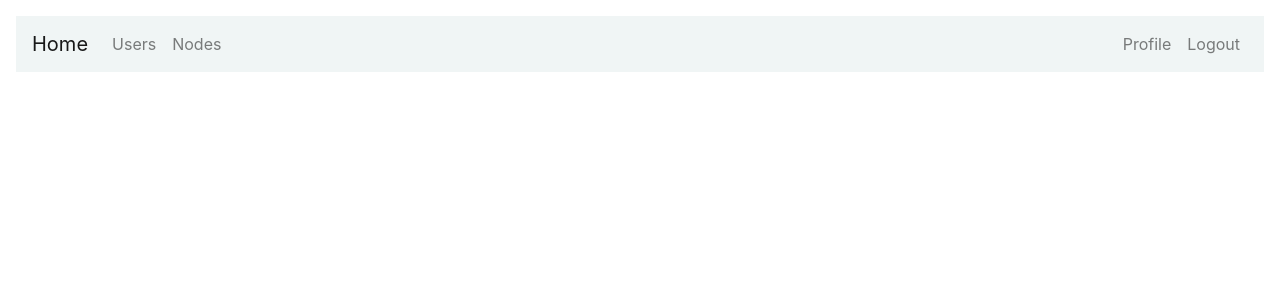
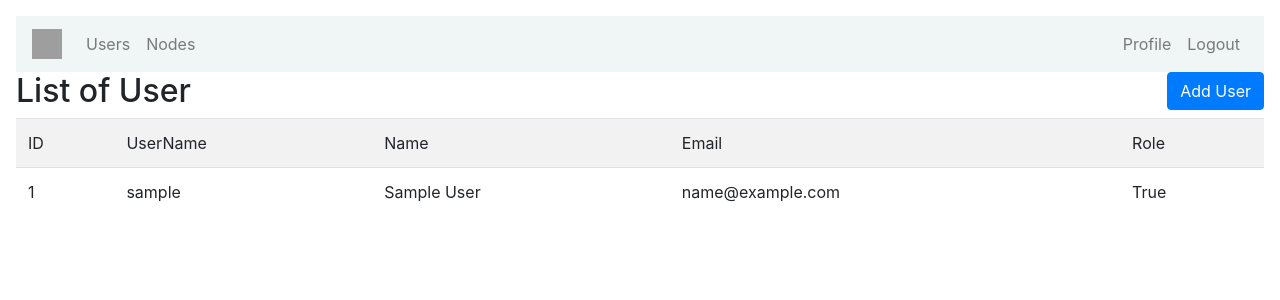
Before and after one commit to Shethyash/sdl, a Django app: page /get_all_users/ in a window 1280 px wide. Shown: the top 300 px of the page. Run offline with Django 3.2, Linux system fonts and the light colour scheme; the visitor is signed in with stand-in values (Sample User, id 1); data comes from the database, SQL or seed files in the repository; some libraries are stand-ins or nearby versions; grey boxes are pictures that could not be loaded.

Commit message:
user list added

```diff
--- a/templates/base.html
+++ b/templates/base.html
@@ -40,7 +40,12 @@
           class="navbar navbar-expand-md navbar-light"
           style="background-color: #f0f5f5"
       >
-        <a href="/" class="navbar-brand">Home</a>
+        <a class="navbar-brand" href="/">
+          <img
+              src="https://cdn.dribbble.com/users/24078/screenshots/15522433/media/e92e58ec9d338a234945ae3d3ffd5be3.jpg?compress=1&resize=400x300"
+              width="30" height="30" class="d-inline-block align-top"
+              alt="">
+        </a>
         <button
             type="button"
             class="navbar-toggler"
@@ -51,7 +56,9 @@
         </button>
         <div class="collapse navbar-collapse" id="navbarCollapse">
           <div class="navbar-nav ml-0" style="color:rgb(0,0,0,0.5)">
+            {% if user.is_superuser %}
               <a href="/get_all_users" class="nav-item nav-link">Users</a>
+            {% endif %}
             <a href="/nodes" class="nav-item nav-link">Nodes</a>
           </div>
           <div class="navbar-nav ml-auto">
--- a/templates/users/all_users.html
+++ b/templates/users/all_users.html
@@ -1,5 +1,32 @@
 {% extends "base.html" %}
-{% block title %} All User {% endblock title %}
+{% block title %} User {% endblock title %}
 {% block content %}
+  <div class="row">
+    <div class="col-6">
+      <h2>List of User</h2>
+    </div>
+    <div class="col-6">
+      <a href="crud" class="btn btn-primary float-right">Add User</a>
+    </div>
+  </div>
+
+  <table class="table table-striped">
+    <tr>
+      <td>ID</td>
+      <td>UserName</td>
+      <td>Name</td>
+      <td>Email</td>
+      <td>Role</td>
+    </tr>
+    {% for user in users %}
+      <tr>
+        <td>{{ user.id }}</td>
+        <td>{{ user.username }}</td>
+        <td>{{ user.first_name }} {{ user.last_name }}</td>
+        <td>{{ user.email }}</td>
+        <td>{{ user.is_superuser }}</td>
+      </tr>
+    {% endfor %}
+  </table>
 
 {% endblock content %}
```
Also changed, not shown: templates/nodes/get_feeds.html (+32 -70 lines), templates/nodes/list.html (+8 -3 lines). Lines whose indentation alone changed are shown as unchanged.
